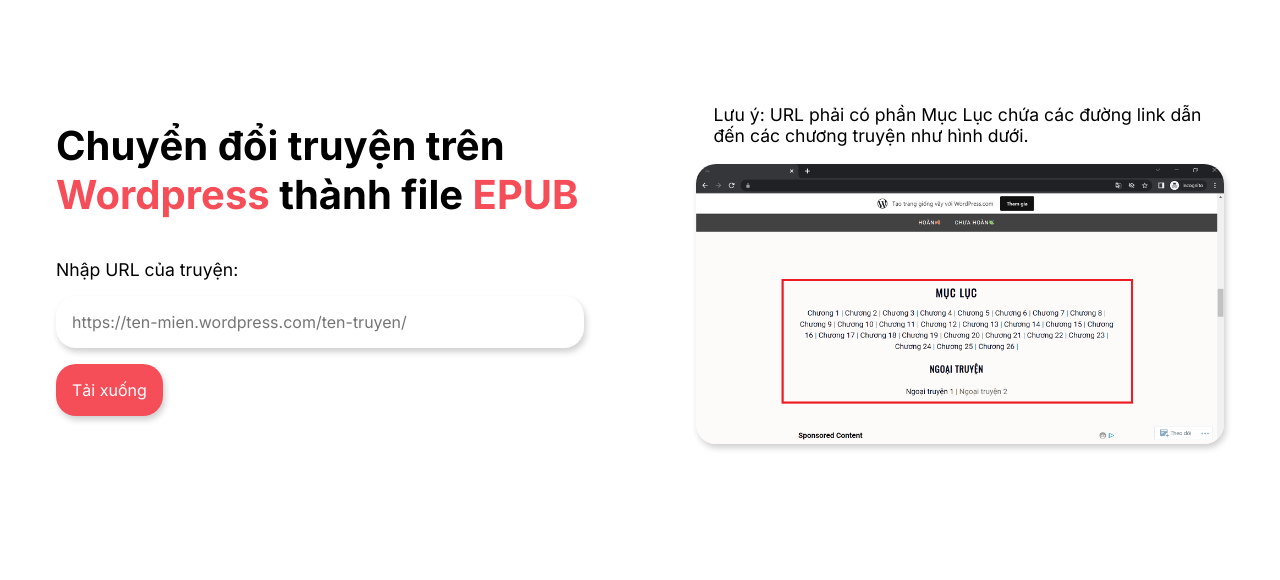
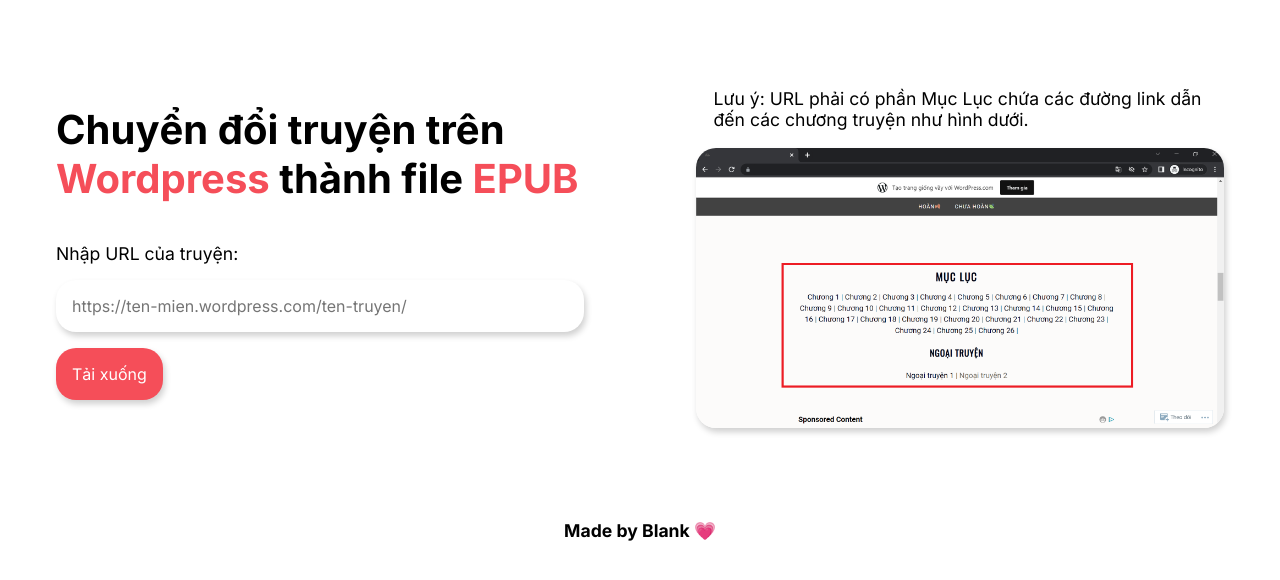
Before and after one commit to Blankssssss/wordpress-downloader-client, a React (Vite) app: page / in a window 1280 px wide. Shown: the top 580 px of the page. Built offline with nearby package versions, Linux system fonts and the light colour scheme.

Commit message:
changed css

```diff
--- a/src/App.css
+++ b/src/App.css
@@ -14,12 +14,12 @@
 html {
   width: 100%;
   font-size: 16px;
-  font-family: 'Inter', sans-serif;;
+  font-family: 'Inter', sans-serif;
 }
 
 .container {
   max-width: 100%;
-  margin: 3em 0;
+  margin: 2em 0;
   display: grid;
   grid-template-columns: repeat(auto-fit, minmax(450px, 1fr));
   align-items: center;
@@ -41,7 +41,7 @@
   color: var(--red);
 }
 
-label, .note {
+label, .note, a {
   font-size: 1.1rem;
 }
 
@@ -88,3 +88,22 @@
 input, img {
   width: 100%;
 }
+
+.link {
+  display: block;
+  text-align: center;
+  margin-bottom: 3em;
+}
+
+a {
+  text-decoration: none;
+  font-weight: bold;
+}
+
+a, a:visited {
+  color: inherit;
+}
+
+a:hover {
+  color: var(--red)
+}
--- a/src/components/Home.jsx
+++ b/src/components/Home.jsx
@@ -23,7 +23,7 @@
     })
 
     if (response.status === 500)
-      setErrorMessage("Không thể tải truyện.")
+      setErrorMessage("Lỗi: Không thể tải truyện.")
     else if (response.ok) {
       const blob = await response.blob()
       const downloadURL = window.URL.createObjectURL(blob)
@@ -38,6 +38,7 @@
   }
 
   return (
+    <>
       <div className="container">
         <div className="description">
           <h1 className="title">Chuyển đổi truyện trên <span>Wordpress</span> thành file <span>EPUB</span></h1>
@@ -52,6 +53,10 @@
           <img src={exampleImage} />
         </div>
       </div>
+      <div className="link">
+        <a href="https://github.com/Blankssssss" target="_blank" rel="noopener noreferrer">Made by Blank 💗</a>
+      </div>
+    </>
   )
 }
 
```
Lines whose indentation alone changed are shown as unchanged.
